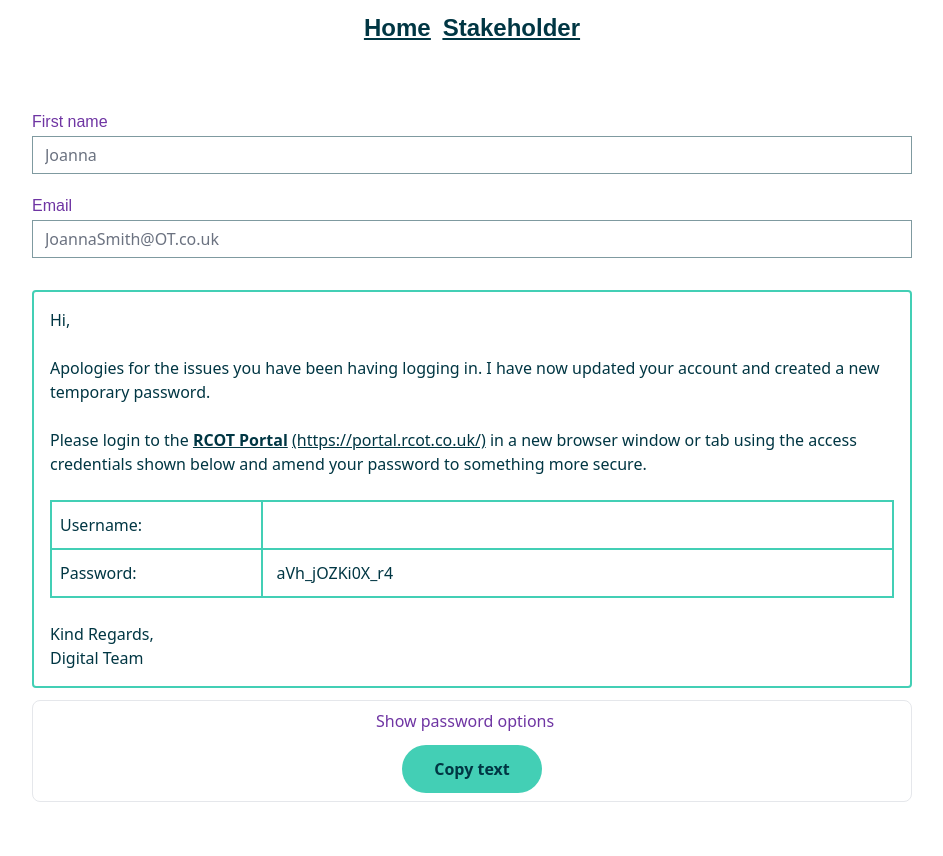
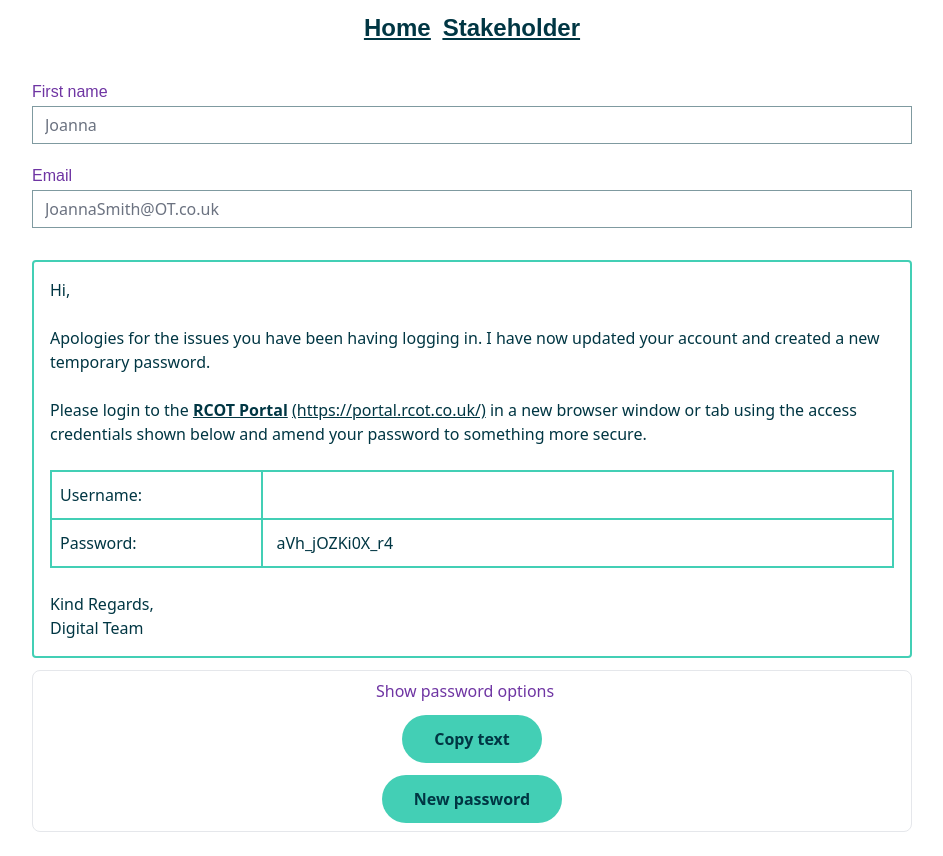
Before and after one commit to sam-rcot/passwordreset, a React (Vite) app: page /#/ in a window 1280 px wide. Shown: the whole page, without its empty margins (168-1111 px from the left). Built offline with nearby package versions, Linux system fonts and the light colour scheme.

Commit message:
added new password button

```diff
--- /dev/null
+++ b/src/components/button/Button.tsx
@@ -0,0 +1,19 @@
+type ButtonProps = {
+    buttonText: string;
+    onClick?: () => void;  // Optional prop to handle click events
+};
+
+const Button = ({ buttonText, onClick }: ButtonProps) => {
+    return (
+        <button
+            id="Button"
+            className="px-8 py-3 text-dark-teal font-bold bg-teal rounded-3xl
+                hover:bg-teal/70 hover:text-dark-teal/90 hover:scale-110 active:scale-95 transition-all duration-200 ease-in-out"
+            onClick={onClick} // Add the onClick event handler here
+        >
+            {buttonText}
+        </button>
+    );
+};
+
+export default Button;
--- a/src/components/copybutton/CopyButton.tsx
+++ b/src/components/copybutton/CopyButton.tsx
@@ -1,13 +1,15 @@
 import React from 'react';
+import Button from '../button/Button.tsx';
 
 type CopyButtonProps = {
     copyRef: React.RefObject<HTMLDivElement>;
 };
 
-const CopyButton = ({copyRef}: CopyButtonProps) => {
+const CopyButton = ({ copyRef }: CopyButtonProps) => {
     const handleClick = () => {
-        handleCopy()
-    }
+        handleCopy();
+    };
+
     const handleCopy = () => {
         const resultContainerElement = copyRef.current;
 
@@ -33,13 +35,10 @@ const CopyButton = ({copyRef}: CopyButtonProps) => {
     };
 
     return (
-        <button onClick={handleClick}
-                className="px-8 py-3 text-dark-teal font-bold bg-teal rounded-3xl
-        hover:bg-teal/70 hover:text-dark-teal/90 hover:scale-110
-        active:scale-95
-        transition-all duration-200 ease-in-out">
-            Copy text
-        </button>
+        <Button
+            onClick={handleClick} // Pass the click handler to the Button component
+            buttonText="Copy text" // Provide the button text
+        />
     );
 };
 
--- a/src/components/general/General.tsx
+++ b/src/components/general/General.tsx
@@ -7,6 +7,7 @@ import CopyButton from "../copybutton/CopyButton.tsx";
 import CheckBox from "../checkbox/CheckBox.tsx";
 import Slider from "../slider/Slider.tsx";
 import OptionsContainer from "../optionscontainer/OptionsContainer.tsx";
+import PasswordButton from "../passwordbutton/PasswordButton.tsx";
 
 type GeneralProps = {
     handleSubmit: (event: React.FormEvent) => void;
@@ -14,30 +15,35 @@ type GeneralProps = {
     formValues: { [key: string]: string };
 };
 
-const General = ({handleSubmit, handleInputChange, formValues}: GeneralProps) => {
+const General = ({ handleSubmit, handleInputChange, formValues }: GeneralProps) => {
     const [checkBoxStates, setCheckBoxStates] = useState({
         symbolsCheckBox: true,
-        numbersCheckBox: true
+        numbersCheckBox: true,
     });
 
     const [sliderValue, setSliderValue] = useState(14);
     const [password, setPassword] = useState<string>("");
 
-    useEffect(() => {
+    // Function to handle password generation
+    const generateNewPassword = () => {
         const newPassword = generatePassword(checkBoxStates.symbolsCheckBox, checkBoxStates.numbersCheckBox, sliderValue);
         setPassword(newPassword);
+    };
+
+    useEffect(() => {
+        generateNewPassword();
     }, [checkBoxStates, sliderValue]);
 
     const handleCheckBoxChange = (id: string, checked: boolean) => {
-        setCheckBoxStates(prevState => ({
+        setCheckBoxStates((prevState) => ({
             ...prevState,
-            [id]: checked
+            [id]: checked,
         }));
     };
 
     const emailCopyRef = useRef<HTMLDivElement>(null);
 
-    const extendedFormValues = {...formValues, password};
+    const extendedFormValues = { ...formValues, password };
 
     const template: string = `
     Hi${formValues.name ? ` ${formValues.name[0].toUpperCase()}${formValues.name.slice(1, formValues.name.length)}` : ''},<br/><br/>
@@ -94,24 +100,26 @@ const General = ({handleSubmit, handleInputChange, formValues}: GeneralProps) =>
 
     return (
         <div className="flex flex-col gap-3 items-center w-3/4">
-            <form className="flex gap-5 items-center content-center justify-center flex-col w-11/12"
-                  onSubmit={handleSubmit}>
+            <form
+                className="flex gap-5 items-center content-center justify-center flex-col w-11/12"
+                onSubmit={handleSubmit}
+            >
                 <InputField
                     label="name"
                     labelText="First name"
-                    setValue={(value) => handleInputChange('name', value)}
+                    setValue={(value) => handleInputChange("name", value)}
                     placeholder="Joanna"
                 />
                 <InputField
                     label="email"
                     labelText="Email"
-                    setValue={(value) => handleInputChange('email', value)}
+                    setValue={(value) => handleInputChange("email", value)}
                     type="email"
                     placeholder="JoannaSmith@OT.co.uk"
                 />
             </form>
             <div ref={emailCopyRef} className="w-11/12">
-                <EmailCopy copyText={getCopyText(template, extendedFormValues)} className="w-fit"/>
+                <EmailCopy copyText={getCopyText(template, extendedFormValues)} className="w-fit" />
             </div>
             <div className="flex flex-col border rounded-lg py-2 px-6 container items-center w-11/12 justify-center gap-3">
                 <OptionsContainer containerText="password options">
@@ -140,9 +148,9 @@ const General = ({handleSubmit, handleInputChange, formValues}: GeneralProps) =>
                         />
                     </div>
                 </OptionsContainer>
-                <CopyButton copyRef={emailCopyRef}/>
+                <CopyButton copyRef={emailCopyRef} />
+                <PasswordButton buttonText="New password" onClick={generateNewPassword} />
             </div>
-
         </div>
     );
 };
--- /dev/null
+++ b/src/components/passwordbutton/PasswordButton.tsx
@@ -0,0 +1,14 @@
+import Button from "../button/Button.tsx";
+
+type PasswordButtonProps = {
+    buttonText: string;
+    onClick: () => void;
+};
+
+const PasswordButton = ({ buttonText, onClick }: PasswordButtonProps) => {
+    return (
+        <Button onClick={onClick} id="PasswordButton" buttonText={buttonText} />
+    );
+};
+
+export default PasswordButton;
```
